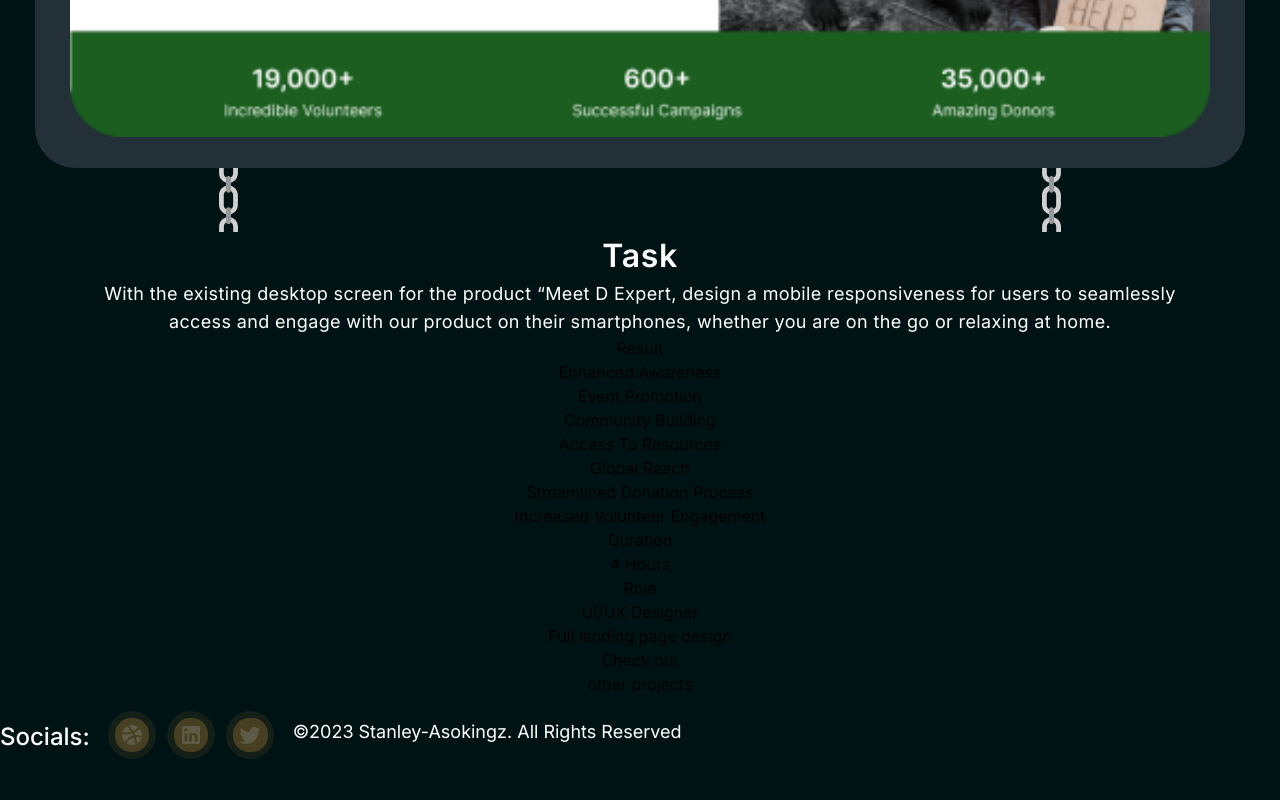
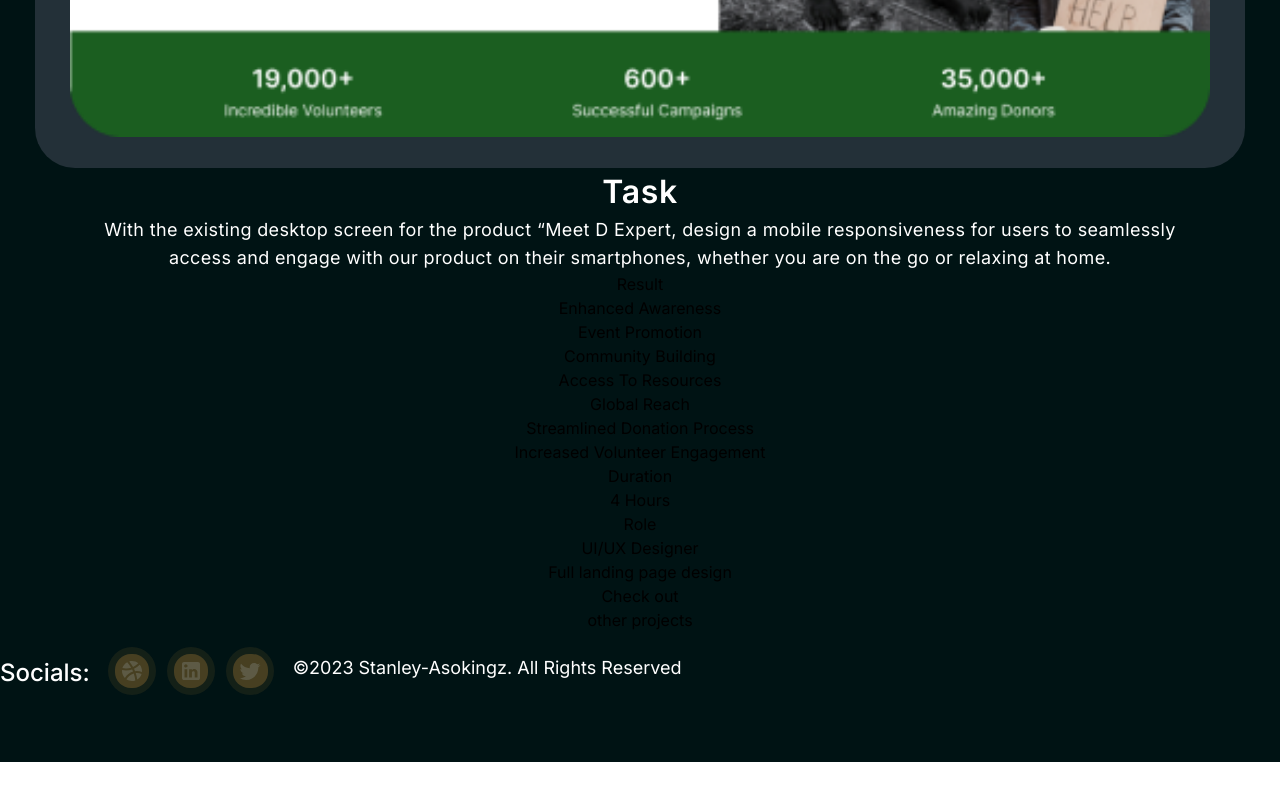
Before and after one commit to Maxwell011/portfolio-design, a Next.js app: page /charity in a window 1280 px wide. Shown: the part 966-1766 px from the top of the page. After the commit the page ends 1728 px from the top, so only its background shows below. Built offline with nearby package versions, Linux system fonts and the light colour scheme.

Commit message:
Commented out unused codeRe

```diff
--- a/src/app/charity/page.tsx
+++ b/src/app/charity/page.tsx
@@ -25,8 +25,8 @@ export default function Charity() {
         />
       </div>
       <div className="flex gap-[50rem]">
-        <Chain />
-        <Chain />
+        {/* <Chain />
+        <Chain /> */}
       </div>
       <div>
         <div>
```
